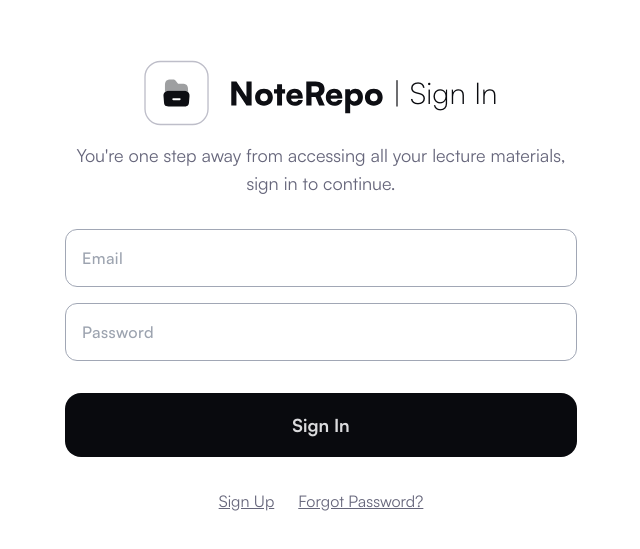
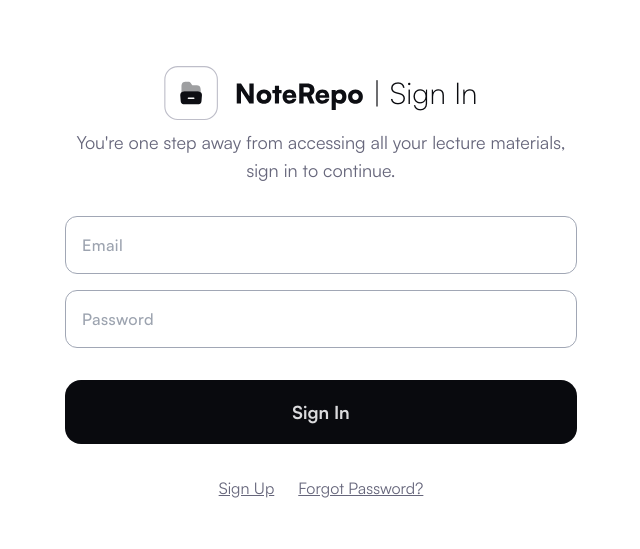
Before and after one commit to NoteRepoLabs/noterepo-web-client, a Next.js app: page /signin in a window 1280 px wide. Shown: the part 117-666 px from the top of the page, without its empty margins (319-959 px from the left). Built offline with nearby package versions, Linux system fonts and the light colour scheme; no server answers.

Commit message:
feat: Separete logo into component

```diff
--- a/app/page.tsx
+++ b/app/page.tsx
@@ -1,27 +1,21 @@
 'use client';
 
 import ProtectedRoute from '@/components/ProtectedRoute';
-import getUsers from '@/queries/getUsers';
-import { useQuery } from '@tanstack/react-query';
+import DashboardHeader from '@/components/ui/dashboard/DashboardHeader';
+// import getUsers from '@/queries/getUsers';
+// import { useQuery } from '@tanstack/react-query';
 
 export default function Home() {
-    const { isPending, data } = useQuery({
-        queryKey: ['getUsers'],
-        queryFn: getUsers,
-        staleTime: Infinity,
-    });
-
-    console.log('Users', data);
+    // const { isPending, data } = useQuery({
+    //     queryKey: ['getUsers'],
+    //     queryFn: getUsers,
+    //     staleTime: Infinity,
+    // });
 
     return (
         <ProtectedRoute>
-            <section className="mt-8 w-full max-w-lg mx-auto text-center">
-                <h1 className="font-black text-3xl mb-6 text-neutral-900 dark:text-neutral-100">
-                    Welcome Home
-                </h1>
-                <p className="text-center font-bold text-base text-neutral-500 dark:text-neutral-300 mb-12">
-                    You&apos;ve successfully setup your NoteRepo account.
-                </p>
+            <section className="mt-8 w-full max-w-3xl h-full mx-auto">
+                <DashboardHeader />
             </section>
         </ProtectedRoute>
     );
--- a/components/ui/Header.tsx
+++ b/components/ui/Header.tsx
@@ -1,40 +1,19 @@
 'use client';
 
-import { useTheme } from 'next-themes';
-import Image from 'next/image';
-import { useEffect, useState } from 'react';
+import Logo from './Logo';
 
 interface HeaderProps {
     content: string;
     aside: string;
 }
 
-const logoSrcLight = '/img/NoteRepoLight.svg';
-const logoSrcDark = '/img/NoteRepoDark.svg';
-
 export default function Header({ content, aside }: HeaderProps) {
-    const { resolvedTheme } = useTheme();
-    const [mounted, setMounted] = useState(false);
-    const [fallBackTheme, setFallBackTheme] = useState(logoSrcLight);
-    useEffect(() => {
-        setMounted(true);
-        setFallBackTheme(resolvedTheme == 'dark' ? logoSrcDark : logoSrcLight);
-    }, [resolvedTheme]);
-
     return (
         <>
-            {mounted && (
-                <div className="flex justify-center items-center">
-                    <Image
-                        src={fallBackTheme}
-                        alt="Logo"
-                        width={200}
-                        height={80}
-                        className="md:w-[240px] md:h-[80px] select-none"
-                    />
-                    <h3 className="text-3xl ml-2 hidden md:block">| {aside}</h3>
-                </div>
-            )}
+            <div className="flex justify-center items-center">
+                <Logo width={200} height={80} />
+                <h3 className="text-3xl ml-2 hidden md:block">| {aside}</h3>
+            </div>
             <p
                 className={`mt-2 text-center font-semibold text-base md:text-lg text-neutral-500 dark:text-neutral-300`}
             >
--- /dev/null
+++ b/components/ui/Logo.tsx
@@ -0,0 +1,36 @@
+'use client';
+
+import { useTheme } from 'next-themes';
+import Image from 'next/image';
+import { useEffect, useState } from 'react';
+
+/** Logo props interface */
+export interface LogoProps {
+    width: number;
+    height: number;
+}
+
+/** Logo component */
+export default function Logo(props: LogoProps) {
+    const light = '/img/NoteRepoLight.svg';
+    const dark = '/img/NoteRepoDark.svg';
+    const { resolvedTheme } = useTheme();
+    const [fallBackTheme, setFallBackTheme] = useState(light);
+
+    // Load initial theme
+    useEffect(() => {
+        setFallBackTheme(resolvedTheme == 'dark' ? dark : light);
+    }, [resolvedTheme]);
+
+    return (
+        <div onClick={() => (window.location.href = '/')}>
+            <Image
+                src={fallBackTheme}
+                alt="Logo"
+                width={props.width}
+                height={props.height}
+                className="select-none"
+            />
+        </div>
+    );
+}
--- /dev/null
+++ b/components/ui/dashboard/DashboardHeader.tsx
@@ -0,0 +1,12 @@
+import Logo from '../Logo';
+
+/** Dashboard header component */
+export default function DashboardHeader() {
+    return (
+        <>
+            <header>
+                <Logo width={160} height={40} />
+            </header>
+        </>
+    );
+}
```
